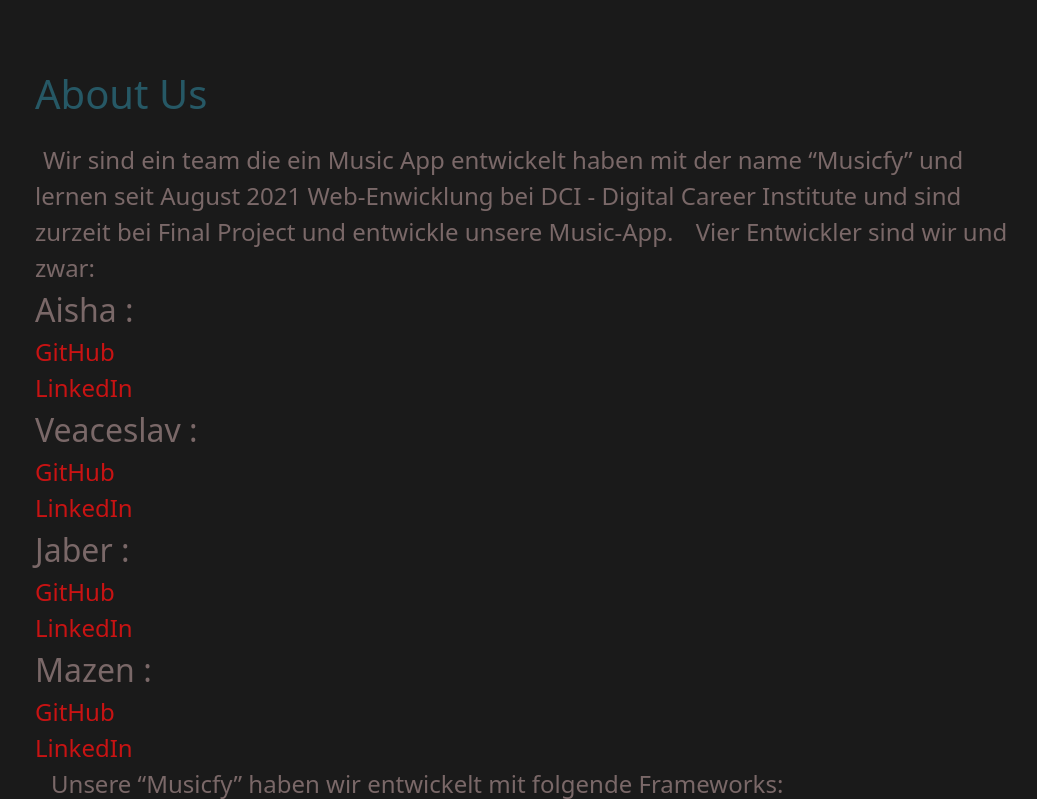
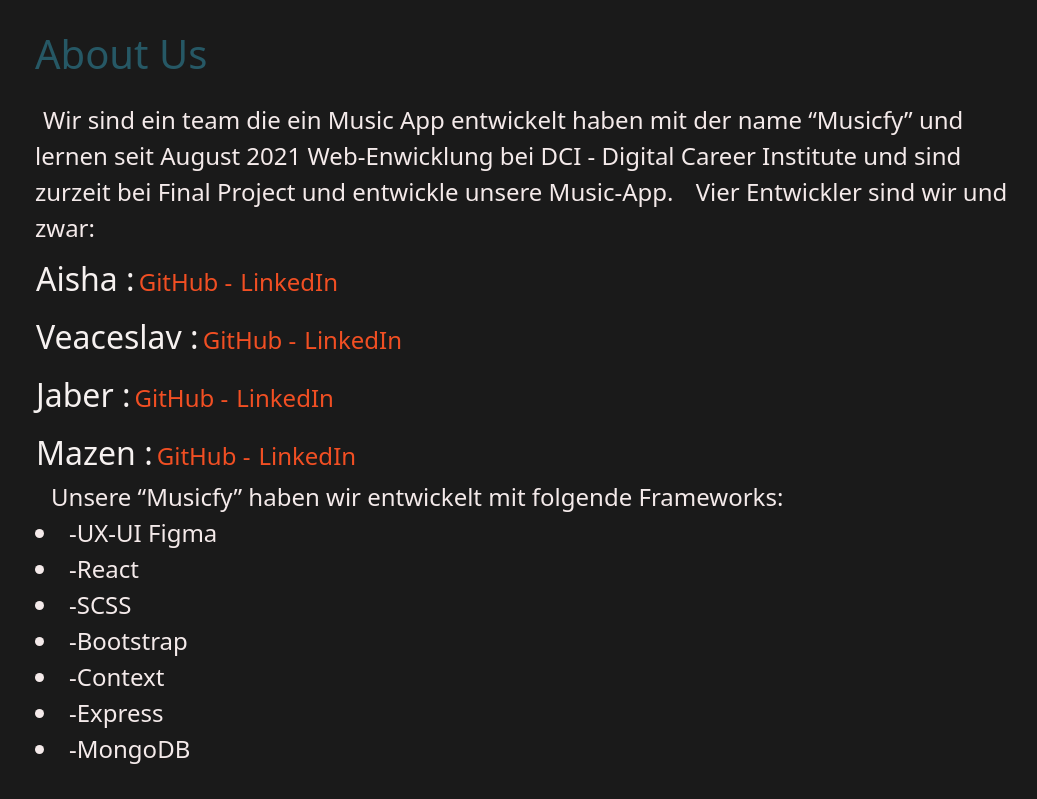
Before and after one commit to Music-App-Team/frontend, a React app: page /about in a window 1280 px wide. Shown: the top 799 px of the page, without its empty margins (45-1082 px from the left). Built offline with nearby package versions, Linux system fonts and the light colour scheme; a web font is replaced by a local one.

Commit message:
about us von mazen

```diff
--- a/src/pages/about/About.js
+++ b/src/pages/about/About.js
@@ -18,34 +18,47 @@
           </p>
           <p className="p-about">
             Vier Entwickler sind wir und zwar:
+            <div className="li-name">
+              <div className="li-a">
                 <li className="li-about">Aisha :</li>
                 <a href="https://github.com/aisha2000-hub">
-              <li>GitHub</li>
+                  <li>GitHub -</li>
                 </a>
                 <a href="https://www.linkedin.com/in/aisha-noori/">
                   <li>LinkedIn</li>
                 </a>
+              </div>
+
+              <div className="li-a">
                 <li className="li-about">Veaceslav :</li>
                 <a href="https://github.com/slavablack">
-              <li>GitHub</li>
+                  <li>GitHub -</li>
                 </a>
                 <a href="https://www.linkedin.com/in/veaceslav-ciornii/">
                   <li>LinkedIn</li>
                 </a>
+              </div>
+
+              <div className="li-a">
                 <li className="li-about">Jaber :</li>
                 <a href="https://github.com/jaber-1988">
-              <li>GitHub</li>
+                  <li>GitHub -</li>
                 </a>
                 <a href="https://www.linkedin.com/in/jaber-abdullah-a02922239/">
                   <li>LinkedIn</li>
                 </a>
+              </div>
+              <div className="li-a">
                 <li className="li-about">Mazen :</li>
                 <a href="https://github.com/Mazen88cdi">
-              <li>GitHub</li>
+                  <li>GitHub -</li>
                 </a>
+
                 <a href="https://www.linkedin.com/in/mazen-altaha-4590971b9/">
                   <li>LinkedIn</li>
                 </a>
+              </div>
+            </div>
           </p>
           <p className="p-about">
             Unsere “Musicfy” haben wir entwickelt mit folgende Frameworks:
--- a/src/pages/about/About.scss
+++ b/src/pages/about/About.scss
@@ -6,62 +6,56 @@
     width: 90vw;
     height: 80vh;
 
-
-
     .container-about{
         background-color: #1a1a1a;
         margin-left: 5rem;
         margin-right: 5rem;
 
-        // margin:1.5rem;
-
         .about-h1{
 
             color: #265865;
             margin-bottom: 1.5rem;
-            margin-top:70px;
+            margin-top:30px;
         }
 
         .p-about{
             display: inline;
-            color: #7A6868;
+            color: #f4eaea;
             margin: 0.5rem;
             font-size: 1.5rem;
             margin-bottom: 1.5rem;
+
+
+            .li-name{
+
+                .li-a{
+                    text-decoration: none;
+                    list-style-type: none;
+                    color: #f6f1f0;
+                    margin: 1px;
+                    margin-top: 9px;
+                    display: flex;
+
+                }
+
+
+
+
                 .li-about{
                     list-style-type: none;
                     font-size: 2rem;
+
                 }
                 a{
                     text-decoration: none;
                     list-style-type: none;
-                color: #c81313
+                    color: #F14F23;
+                    margin: 4px;
+                    margin-top: 9px;
+                }
             }
         }
 
     }
 
 }
-
-
-
-
-
-
-
-
-
-
-
-
-
-
-// .container-about{
-//     margin-left: 10px;
-//     background-color: #1a1a1a;
-
-//     .p-about{
-//         color: #fff;
-//         display: inline;
-//     }
-// }
```
Lines whose indentation alone changed are shown as unchanged.
